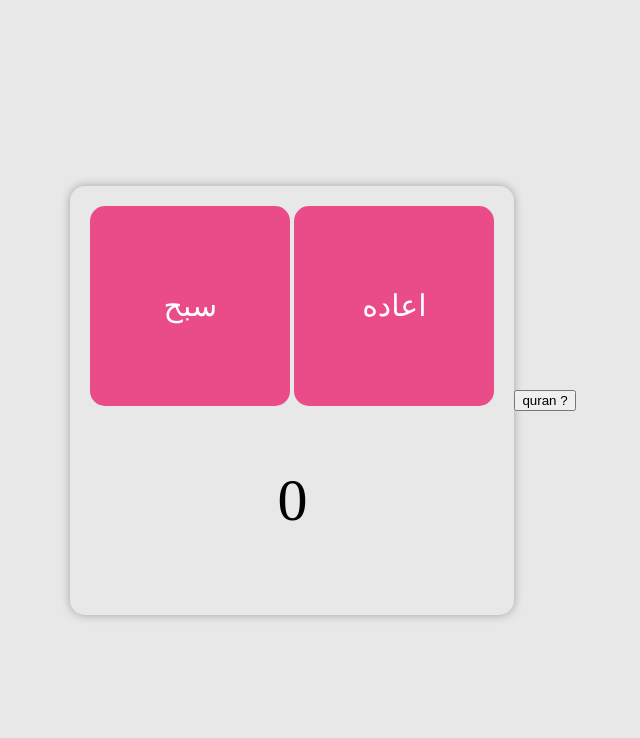
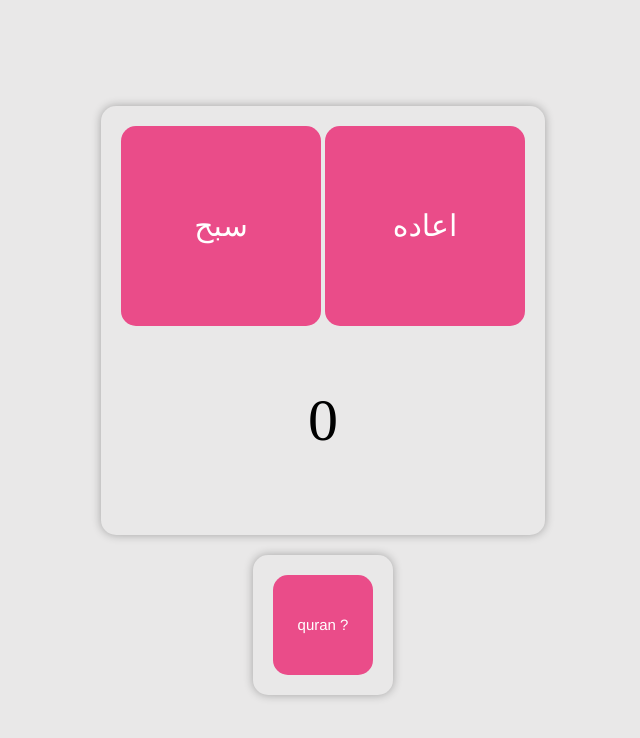
Before and after one commit to ammarsami255/seb7a, a plain HTML site: page index.html in a window 1280 px wide. Shown: the whole page, without its empty margins (317-957 px from the left). Drawn offline with Linux system fonts and the light colour scheme.

Commit message:
Update style.css

```diff
--- a/style.css
+++ b/style.css
@@ -1,5 +1,6 @@
 body {
     display: flex;
+    flex-direction: column; /* Stack items vertically */
     align-items: center;
     justify-content: center;
     height: 100vh;
@@ -13,11 +14,19 @@ body {
 
 .cont {
     text-align: center;
-    color: #000000;
     background-color: #e9e8e8;
     padding: 20px;
     border-radius: 15px;
     box-shadow: 0 0 10px rgba(0, 0, 0, 0.3);
+}
+
+.cont2 {
+    text-align: center;
+    background-color: #e9e8e8;
+    padding: 20px;
+    border-radius: 15px;
+    box-shadow: 0 0 10px rgba(0, 0, 0, 0.3);
+    margin-top: 20px; /* Add space between .cont1 and .cont2 */
 }
 
 .button-1 {
@@ -42,14 +51,38 @@ body {
     text-decoration: none;
     transition: background-color 100ms;
     vertical-align: baseline;
-
 }
-
-
+.button-2 {
+    background-color: #EA4C89;
+    border-radius: 15px;
+    border-style: none;
+    box-sizing: border-box;
+    color: #FFFFFF;
+    cursor: pointer;
+    font-family: "Haas Grot Text R Web", "Helvetica Neue", Helvetica, Arial, sans-serif;
+    font-size: 15px;
+    font-weight: 500;
+    height: 100px;
+    width: 100px;
+    line-height: 20px;
+    list-style: none;
+    margin: 0;
+    outline: none;
+    padding: 10px 16px;
+    position: relative;
+    text-align: center;
+    text-decoration: none;
+    transition: background-color 100ms;
+    vertical-align: baseline;
+}
 
 @media only screen and (max-width: 600px) {
     .cont {
         padding: 10px;
+    }
+
+    .cont2 {
+        margin-top: 10px; /* Adjust space between .cont1 and .cont2 for small screens */
     }
 
     .button-1 {
```
